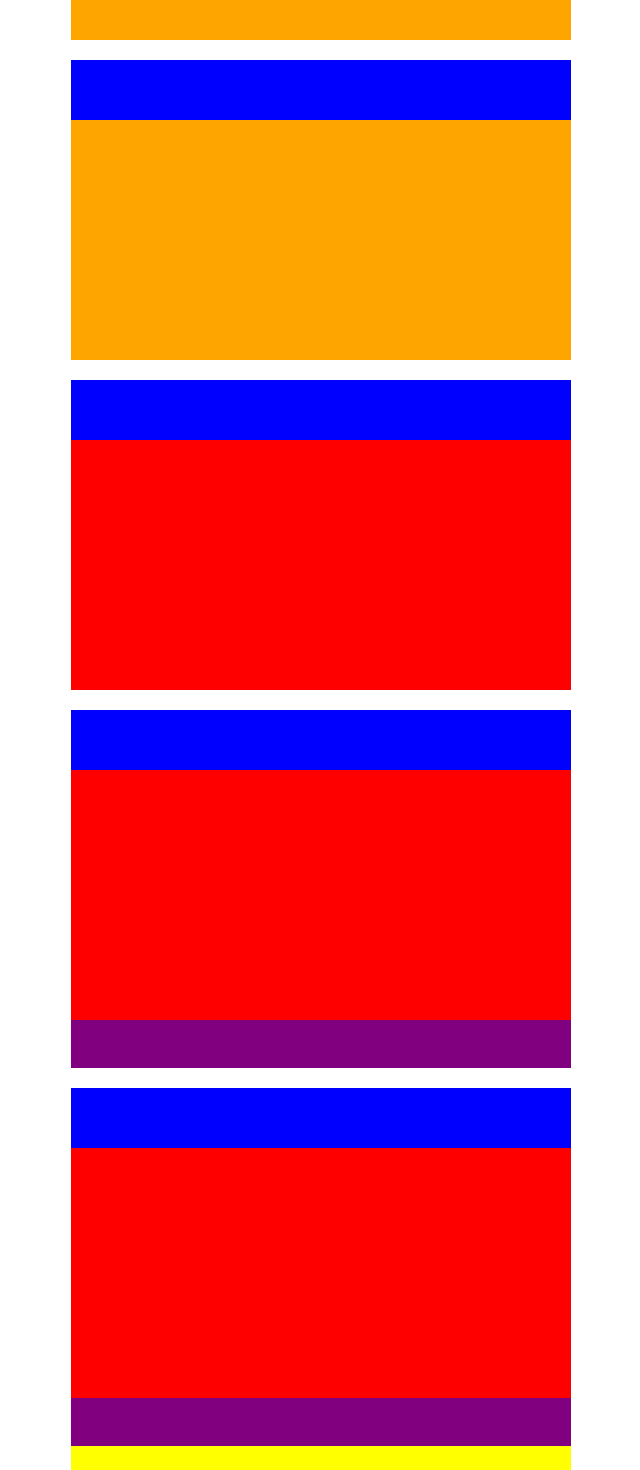
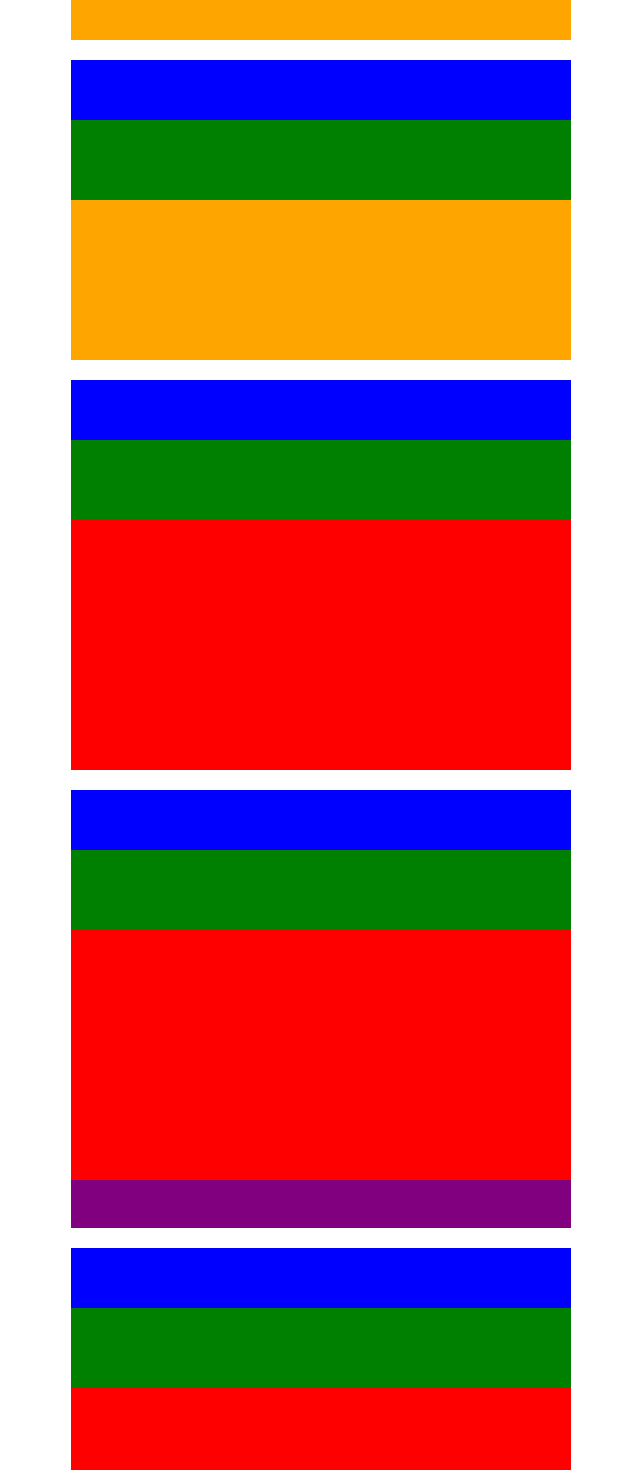
Before and after one commit to dimitrisafendras/how-to-ui, a React (Create React App) app: page / in a window 1280 px wide. Shown: the part 580-2050 px from the top of the page, without its empty margins (319-959 px from the left). Built offline with nearby package versions, Linux system fonts and the light colour scheme.

Commit message:
fixed classNames

```diff
--- a/src/components/Card.js
+++ b/src/components/Card.js
@@ -17,14 +17,14 @@ export const Card = () =>
 
 		<div className='Card'>
 			<div className='Header'></div>
-			<div className='SubHeader'></div>
+			<div className='SubHeaderContainer'></div>
 		</div>
 
 		<div className='Separator'/>
 
 		<div className='Card'>
 			<div className='Header'></div>
-			<div className='SubHeader'></div>
+			<div className='SubHeaderContainer'></div>
 			<div className='Content'></div>
 		</div>
 
@@ -32,7 +32,7 @@ export const Card = () =>
 
 		<div className='Card'>
 			<div className='Header'></div>
-			<div className='SubHeader'></div>
+			<div className='SubHeaderContainer'></div>
 			<div className='Content'></div>
 			<div className='SubContent'></div>
 		</div>
@@ -41,7 +41,7 @@ export const Card = () =>
 
 		<div className='Card'>
 			<div className='Header'></div>
-			<div className='SubHeader'></div>
+			<div className='SubHeaderContainer'></div>
 			<div className='Content'></div>
 			<div className='SubContent'></div>
 			<div className='Footer'></div>
```
